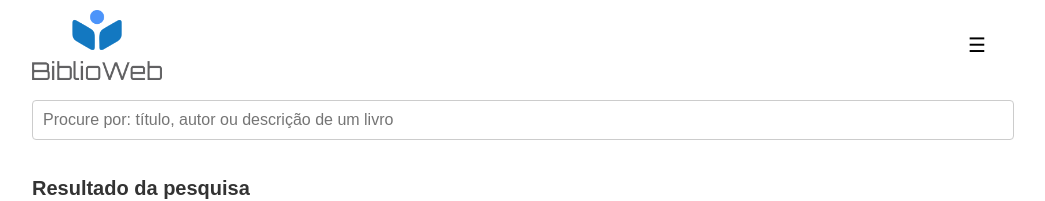
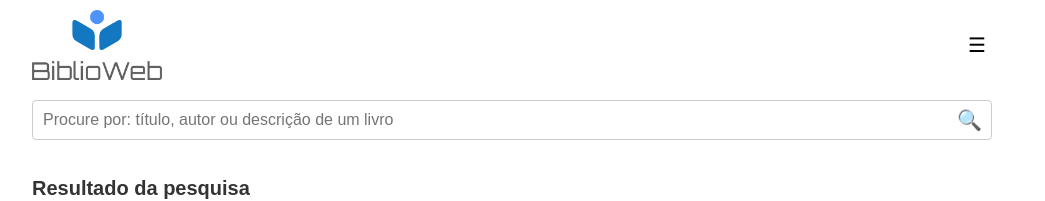
Before and after one commit to sergiorochasilva/biblioweb-react, a React (Vite) app: page /biblioweb-react/search in a window 1280 px wide. Shown: the top 201 px of the page, without its empty margins (148-1193 px from the left). Built offline with nearby package versions, Linux system fonts and the light colour scheme; no server answers.

Commit message:
Botão de pesquisa

```diff
--- a/src/styles/HeaderView.css
+++ b/src/styles/HeaderView.css
@@ -25,14 +25,34 @@
 }
 
 .search-bar {
+    position: relative;
     padding: 10px 20px;
     width: 100%;
 }
 
 .search-input {
     width: 100%;
-    padding: 10px;
+    padding: 10px 40px 10px 10px;
     font-size: 16px;
     border: 1px solid #ccc;
     border-radius: 4px;
+    box-sizing: border-box;
 }
+
+/* botão de lupa */
+.search-button {
+    position: absolute;
+    top: 50%;
+    right: 30px;
+    transform: translateY(-50%);
+    background: none;
+    border: none;
+    font-size: 20px;
+    cursor: pointer;
+    line-height: 1;
+    padding: 0;
+}
+
+.search-button:hover {
+    opacity: 0.7;
+}
--- a/src/view/HeaderView.tsx
+++ b/src/view/HeaderView.tsx
@@ -1,3 +1,4 @@
+import { useState } from "react";
 import { useNavigate, useSearchParams } from "react-router-dom";
 import logo from "../assets/logo.png";
 import "../styles/HeaderView.css";
@@ -5,32 +6,50 @@ import "../styles/HeaderView.css";
 export default function HeaderView() {
     const navigate = useNavigate();
     const [searchParams, setSearchParams] = useSearchParams();
-    const query = searchParams.get("query") || ""; // "" se não existir
+    const query = searchParams.get("query") || "";
+    const [input, setInput] = useState(query);
 
-    const handleSearch = (e: React.KeyboardEvent<HTMLInputElement>) => {
-        if (e.key === "Enter") {
-            // Redireciona para a tela de busca com o termo digitado
-            setSearchParams({ query: e.currentTarget.value });
-            navigate(`/search?query=${e.currentTarget.value}`);
-        }
+    /** dispara a navegação para /search?query=... */
+    const doSearch = (term: string) => {
+        setSearchParams({ query: term });          // ← aqui sim mudamos a URL
+        navigate(`/search?query=${term}`);
+    };
+
+    const handleKeyDown = (e: React.KeyboardEvent<HTMLInputElement>) => {
+        if (e.key === "Enter") doSearch(input);
     };
 
     return (
         <>
             <header className="header">
-                <img src={logo} alt="BiblioWeb Logo" className="logo-image" onClick={() => navigate("/")} />
+                <img
+                    src={logo}
+                    alt="BiblioWeb Logo"
+                    className="logo-image"
+                    onClick={() => navigate("/")}
+                />
                 <button className="menu-button">☰</button>
             </header>
 
+            {/* barra de busca */}
             <div className="search-bar">
                 <input
                     type="text"
                     placeholder="Procure por: título, autor ou descrição de um livro"
                     className="search-input"
-                    value={query}
-                    onChange={(e) => setSearchParams({ query: e.currentTarget.value })}
-                    onKeyDown={handleSearch}
+                    value={input}
+                    onChange={e => setInput(e.target.value)}
+                    onKeyDown={handleKeyDown}
                 />
+
+                {/* botão de lupa */}
+                <button
+                    className="search-button"
+                    aria-label="Pesquisar"
+                    onClick={() => doSearch(input)}
+                >
+                    🔍
+                </button>
             </div>
         </>
     );
```
